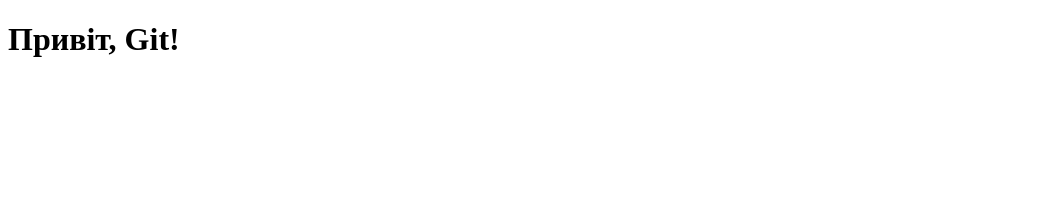
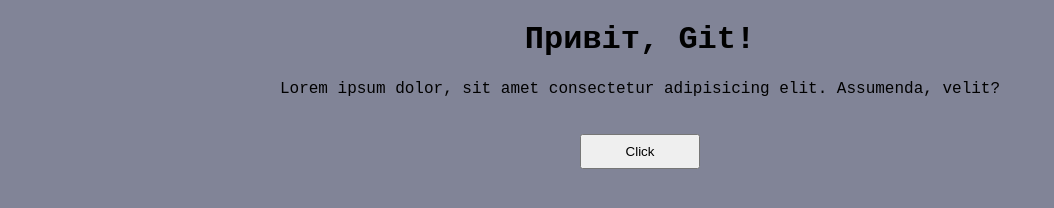
Before and after one commit to Dashanchik19/Test, a plain HTML site: page index.html in a window 1280 px wide. Shown: the whole page, without its empty margins (0-1054 px from the left). Drawn offline with Linux system fonts and the light colour scheme.

Commit message:
Додала новий контент

```diff
--- /dev/null
+++ b/css/style.css
@@ -0,0 +1,14 @@
+body {
+  background-color: rgba(6, 12, 50, 0.504);
+  font-family: "Courier New", Courier, monospace;
+  display: flex;
+  align-items: center;
+  flex-direction: column;
+  margin: 0 auto;
+  justify-content: center;
+}
+
+.btn {
+  width: 120px;
+  padding: 8px 10px;
+}
--- a/index.html
+++ b/index.html
@@ -4,10 +4,21 @@
 <head>
     <meta charset="UTF-8" />
     <title>Git Test</title>
+    <link rel="stylesheet" href="./css/style.css">
 </head>
 
 <body>
     <h1>Привіт, Git!</h1>
+
+    Lorem ipsum dolor, sit amet consectetur adipisicing elit. Assumenda, velit?
+
+    <br>
+    <br>
+    <br>
+
+    <button class="btn">Click</button>
+
+    <script src="./scripts/script.js"></script>
 </body>
 
 </html>
--- /dev/null
+++ b/scripts/script.js
@@ -0,0 +1,7 @@
+document.addEventListener("DOMContentLoaded", () => {
+  let btn = document.querySelector(".btn");
+
+  btn.addEventListener("click", () => {
+    alert("Thanks for click!");
+  });
+});
```
Also changed, not shown: about.html (added, +18 -0 lines).
